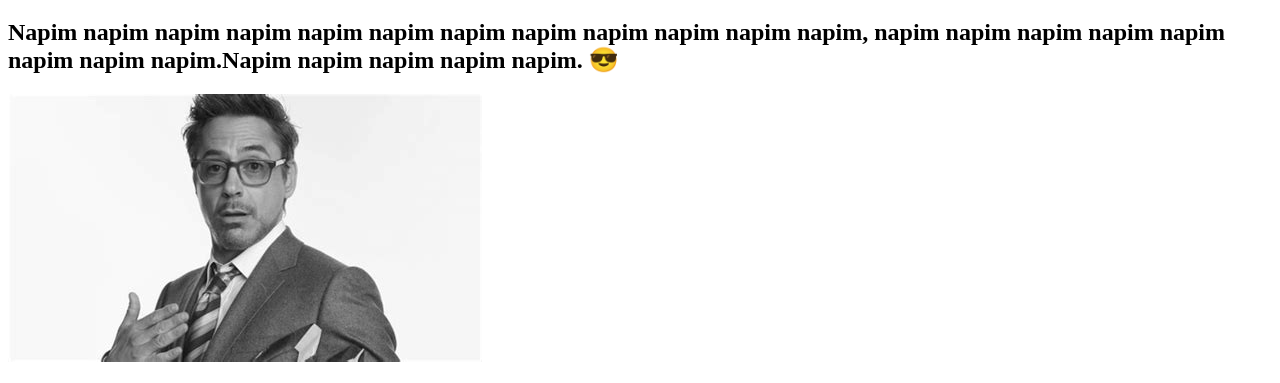
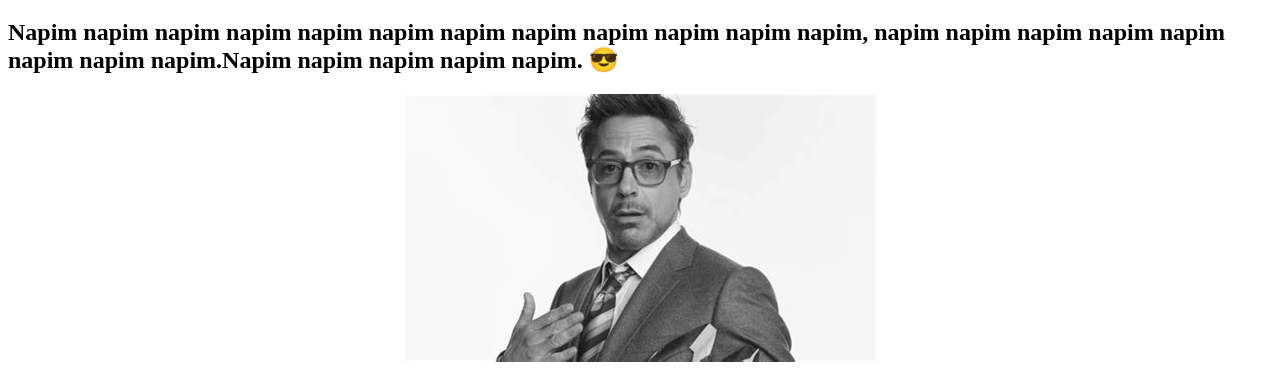
Before and after one commit to gHuseyinabi/gHuseyinabi.github.io, a plain HTML site: page napim/index.html in a window 1280 px wide. Shown: the part 61-444 px from the top of the page. Drawn offline with Linux system fonts and the light colour scheme.

Commit message:
Update index.html

```diff
--- a/napim/index.html
+++ b/napim/index.html
@@ -14,7 +14,7 @@
         napim napim napim napim napim napim napim napim.Napim napim napim napim napim.
         😎
     </h2>
-    <div>
+    <div style="position: relative;text-align: center;color: white;">
         <img src="demiradamsakaacikliyor.jpg" alt="" srcset="">
         <h2 style="position: relative;text-align: center;color:white;">napim</h2>
     </div>
```
